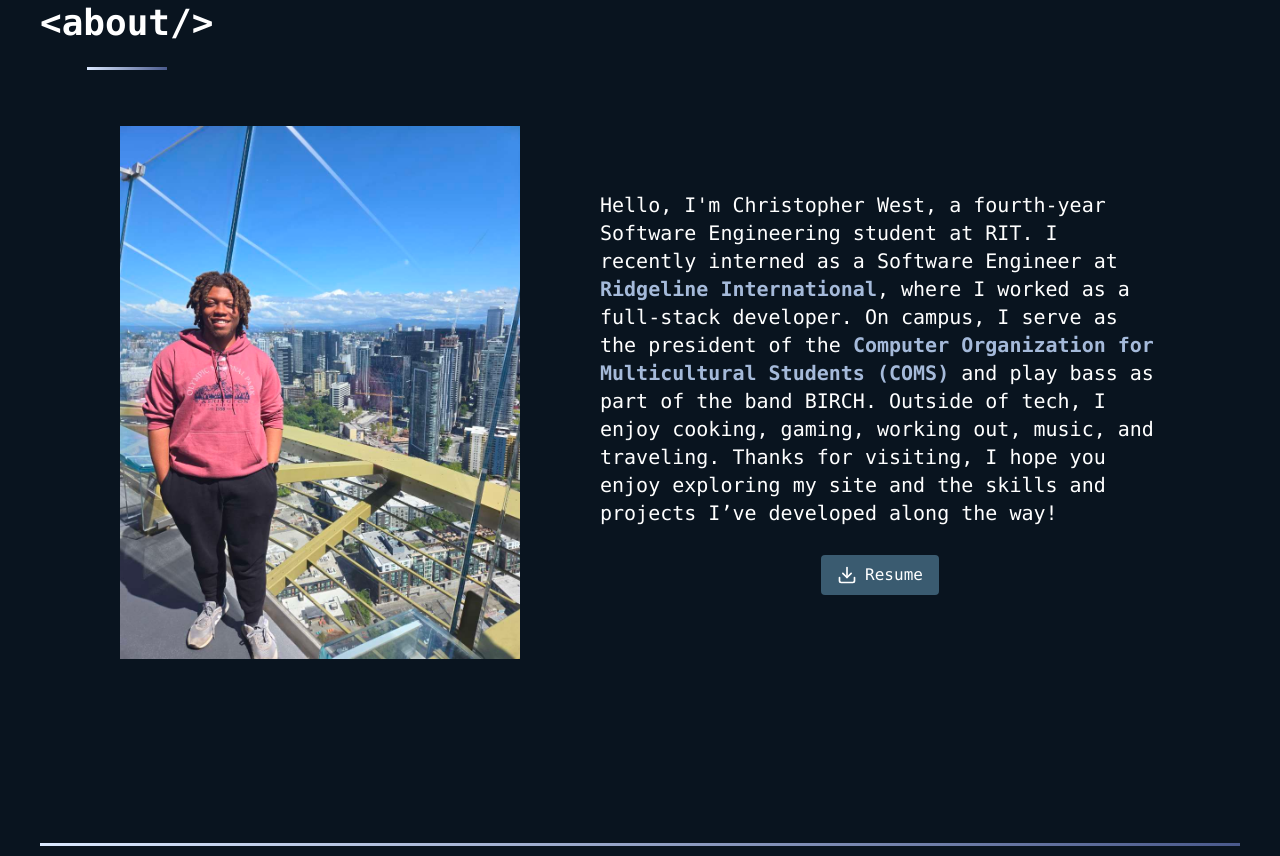
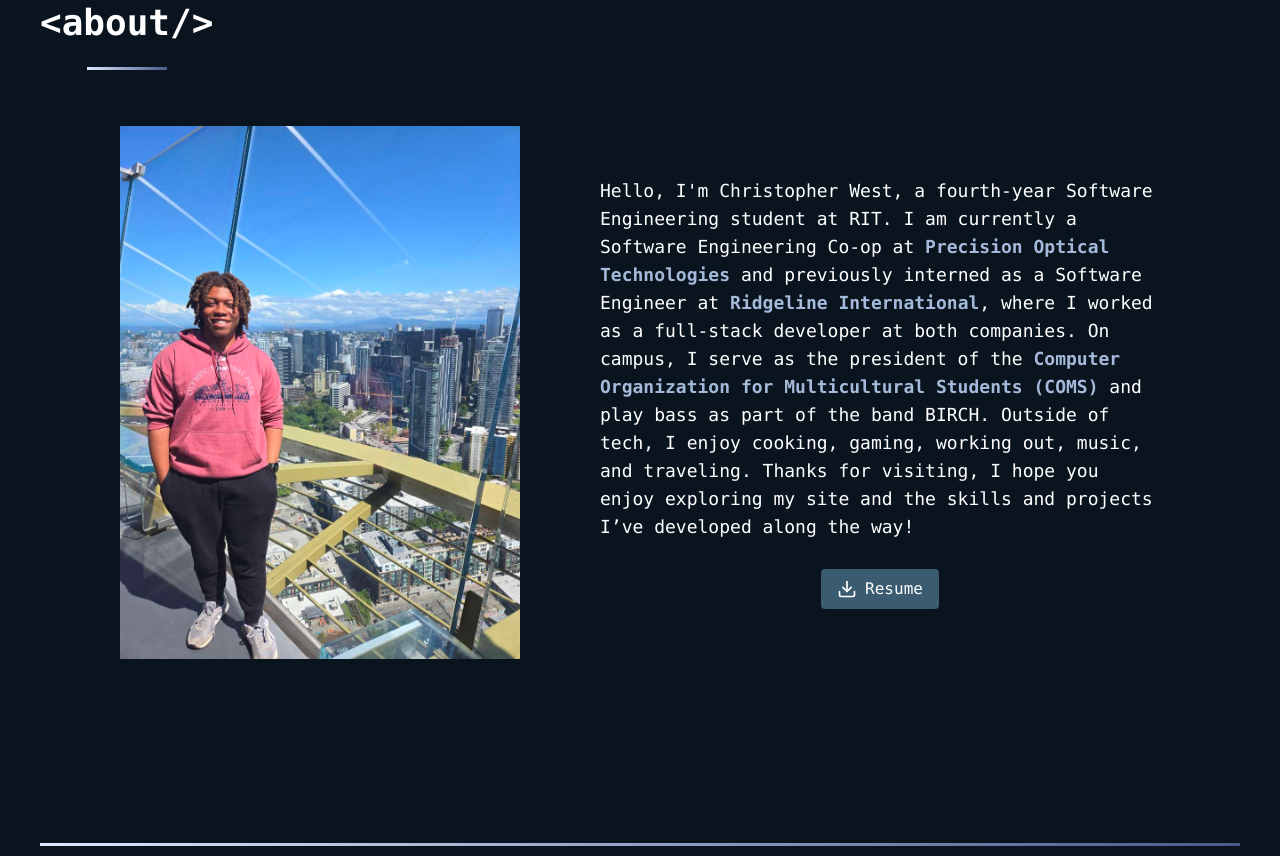
Before and after one commit to CPW9783/cpw9783.github.io, a Gatsby site: page / in a window 1280 px wide. Shown: the part 944-1800 px from the top of the page. Built offline with nearby package versions, Linux system fonts and the light colour scheme; Gatsby itself is replaced by a stand-in of ours.

Commit message:
added locallore and precision

```diff
--- a/src/components/About.tsx
+++ b/src/components/About.tsx
@@ -16,12 +16,18 @@ const About: React.FC = () => {
           <div className="flex flex-row items-center justify-center lg:mx-20">
             <img src={photo} alt="Christopher West" width={400} className="hidden xl:block mr-20 2xl:w-[300px] 3xl:w-[400px] flex-shrink-0" />
             <div className="flex flex-col space-y-7">
-              <p className="text-xl max-w-5xl">
-                Hello, I'm Christopher West, a fourth-year Software Engineering student at RIT. I recently interned as a Software Engineer at <a href="https://www.ridgelineintl.com/"
+              <p className="text-lg max-w-5xl">
+                Hello, I'm Christopher West, a fourth-year Software Engineering student at RIT. I am currently a Software Engineering Co-op at <a
+                  href="https://www.precisionot.com/"
                   target="_blank"
                   rel="noopener noreferrer"
-                  className="font-bold text-[#A5BADA] hover:underline">Ridgeline International</a>
-                , where I worked as a full-stack developer.
+                  className="font-bold text-[#A5BADA] hover:underline">Precision Optical Technologies </a>
+                 and previously interned as a Software Engineer at
+                <a href="https://www.ridgelineintl.com/"
+                  target="_blank"
+                  rel="noopener noreferrer"
+                  className="font-bold text-[#A5BADA] hover:underline"> Ridgeline International</a>
+                , where I worked as a full-stack developer at both companies.
                 On campus, I serve as the president of the <a href="https://www.rit.edu/computing/coms/"
                   target="_blank"
                   rel="noopener noreferrer"
--- a/src/components/Projects.tsx
+++ b/src/components/Projects.tsx
@@ -1,7 +1,7 @@
 import React from "react";
 import imprint from "../images/imprint.png";
 import teachme from "../images/teachme.png";
-import munsonrevenge from "../images/munsonrevenge.png";
+import locallore from "../images/locallore.png";
 import comix from "../images/comix.png";
 import nightclub from "../images/nightclub.png";
 import fuzzer from "../images/fuzzer.png";
@@ -48,15 +48,15 @@ const Projects: React.FC = () => {
                   </li>
                 </a>
                 <a
-                  href="https://devpost.com/software/munson-s-revenge"
+                  href="https://devpost.com/software/locallore"
                   target="_blank"
                   rel="noopener noreferrer"
                   className="transition duration-300 transform hover:scale-105 hover:shadow-[0_0_25px_5px_rgba(255,255,255,0.2)] rounded-2xl"
                 >
                   <li className="flex flex-col items-center w-full max-w-[400px] h-full rounded-2xl bg-[#3A5B70] p-4">
-                    <img src={munsonrevenge} alt="Munson Revenge Project" className="mt-2 max-h-[200px] object-contain" />
-                    <span className="text-xl m-2 underline font-medium">Munson Revenge</span>
-                    <p className="my-1 mx-2 text-center">AI is taking over RIT, and it’s up to the students to defend the campus. Singleplayer RPG Gameboy game with multiple classes.</p>
+                    <img src={locallore} alt="Locallore Project" className="mt-2 max-h-[200px] object-contain" />
+                    <span className="text-xl m-2 underline font-medium">LocalLore</span>
+                    <p className="my-1 mx-2 text-center">Discover hidden gems with Local Lore! Pin and explore unique spots, support local communities, and travel like a local. Find the soul of every city one gem at a time.</p>
                   </li>
                 </a>
                 <a
```
Also changed, not shown: src/images/locallore.png (added).
